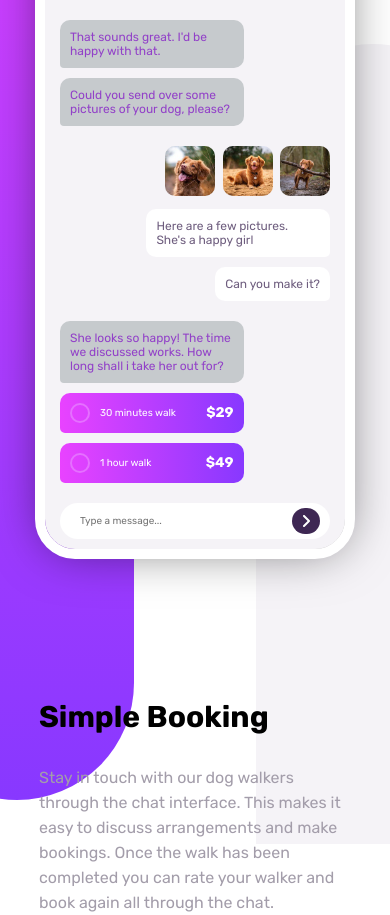
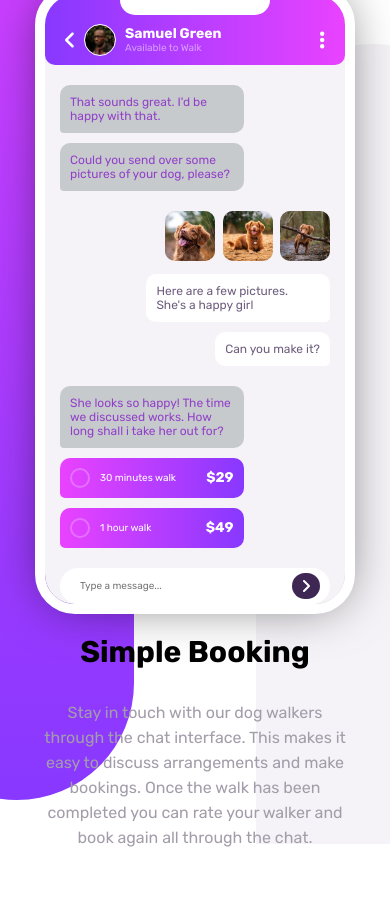
Before and after one commit to Leanderson-Zardin/Frontend-Mentor-Challenge, a plain HTML site: page Chat App/index.html in a window 390 px wide. After the commit the page ends 850 px from the top, so only its background shows below. Drawn offline with Linux system fonts and the light colour scheme.

Commit message:
Responsive

```diff
--- a/Chat App/style.css
+++ b/Chat App/style.css
@@ -32,6 +32,7 @@ body {
   justify-content: center;
   align-items: center;
   position: relative;
+
 }
 
 .boxes {
@@ -267,6 +268,12 @@ h2 {
 
 @media (max-width: 770px) {
   main {
-    flex-direction: column;
+    display: inline-block;
+  }
+  .phone {
+    margin: 0 auto 3rem;
+  }
+  .text {
+    text-align: center;
   }
 }
```
